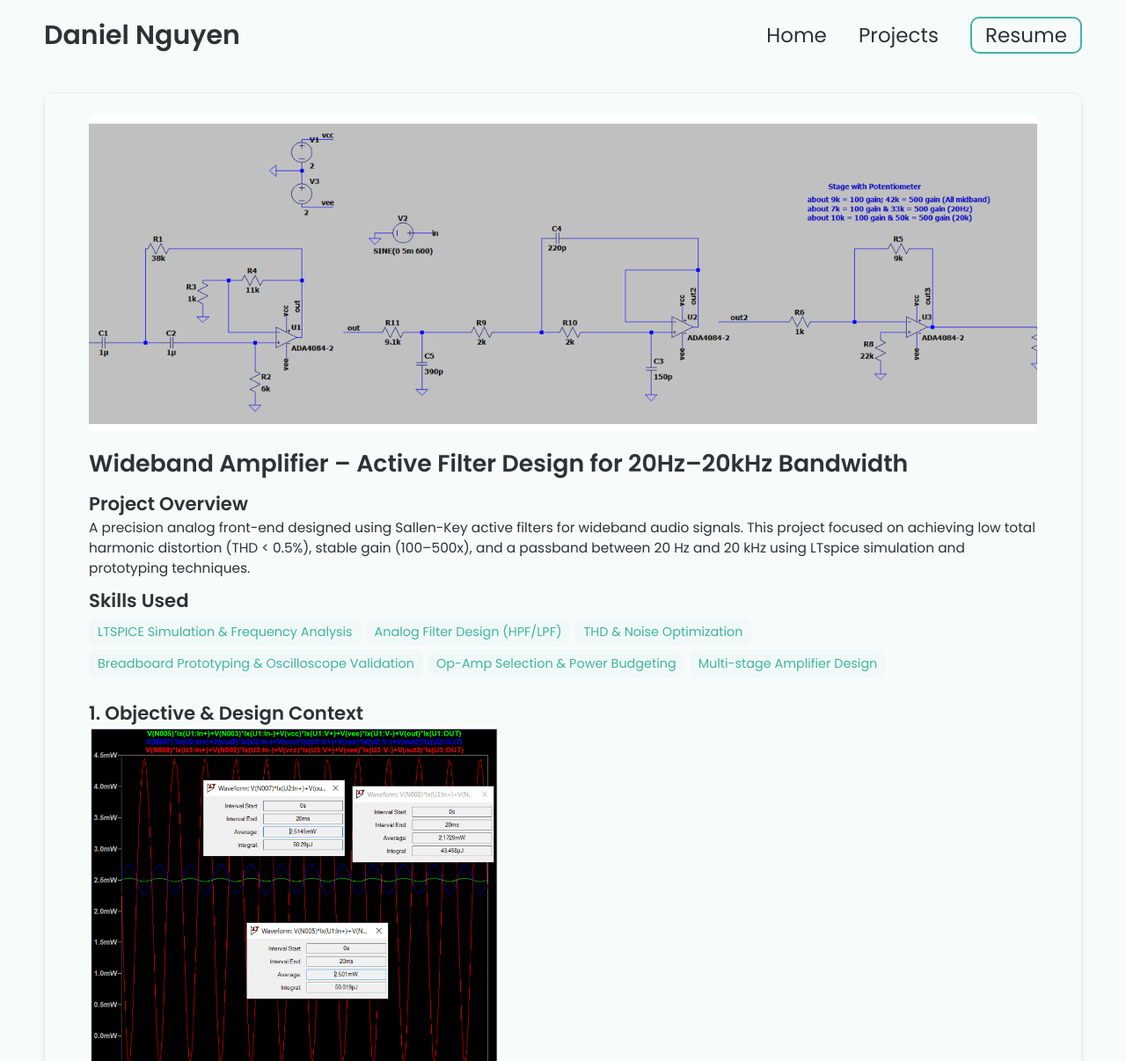
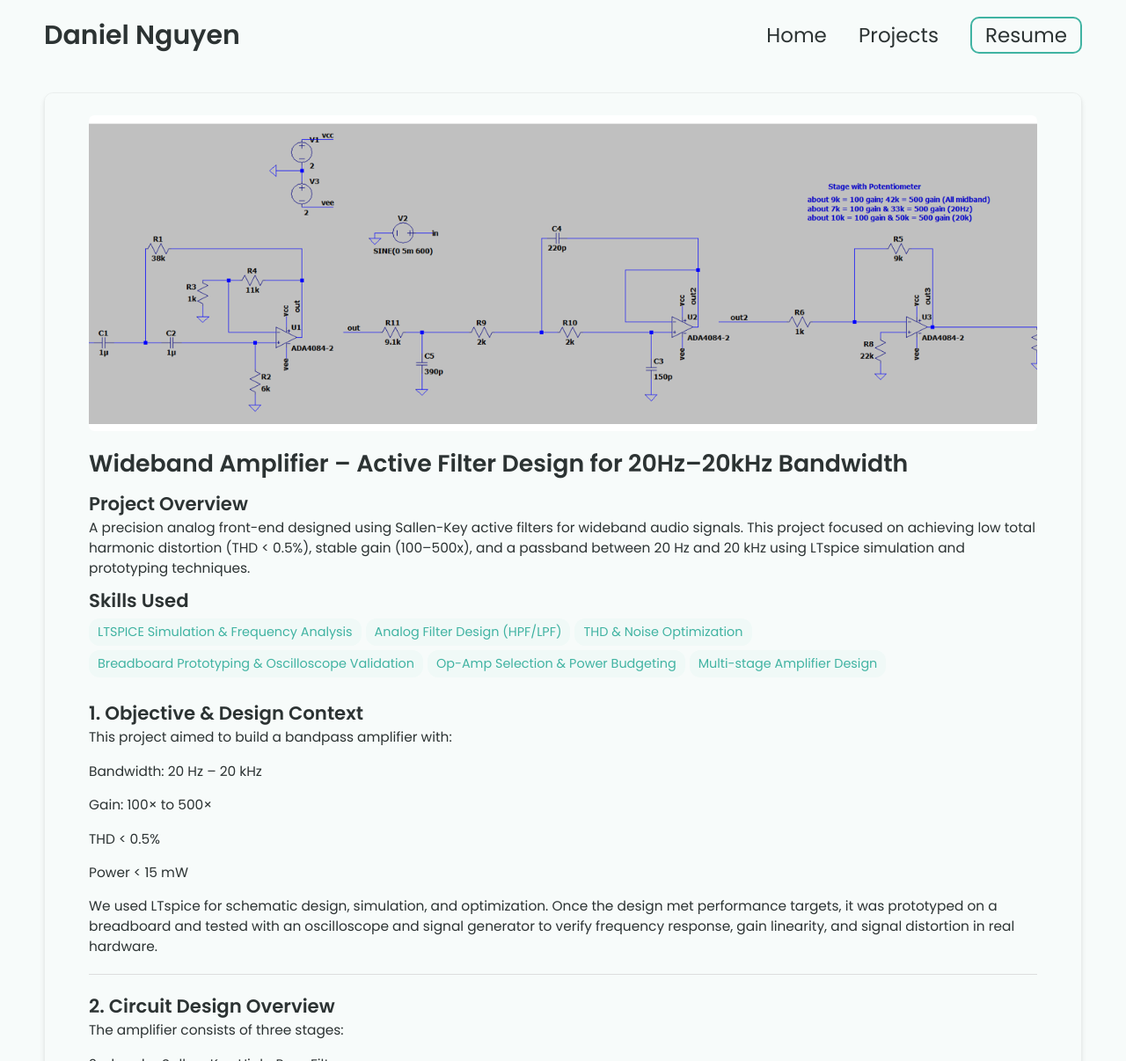
Before and after one commit to DanielNG0309/DanielNG0309.github.io, a Jekyll site: the page built from _projects/Low_Noise_Amplifier/index.md, in a window 1280 px wide. Shown: the top 1206 px of the page at 88% size. Built offline with Jekyll 4.4.1, drawn with Linux system fonts in a browser that asks for light colours; grey boxes are pictures that could not be loaded.

Commit message:
Update index.md

```diff
--- a/_projects/Low_Noise_Amplifier/index.md
+++ b/_projects/Low_Noise_Amplifier/index.md
@@ -17,10 +17,6 @@ main-image: /ltspice1_cover.png
 
 ## 1. Objective & Design Context
 
-{% include image-gallery.html images="power.png" height="400" %}
-
-{% include image-gallery.html images="projector.png" height="400" %}
-
 This project aimed to build a bandpass amplifier with:
 
 Bandwidth: 20 Hz – 20 kHz
@@ -33,6 +29,8 @@ Power < 15 mW
 
 We used LTspice for schematic design, simulation, and optimization. Once the design met performance targets, it was prototyped on a breadboard and tested with an oscilloscope and signal generator to verify frequency response, gain linearity, and signal distortion in real hardware.
 
+---
+
 ## 2. Circuit Design Overview
 The amplifier consists of three stages:
 
@@ -43,6 +41,8 @@ The amplifier consists of three stages:
 Inverting Amplifier with variable gain
 
 This configuration ensures a smooth passband, low noise, and adjustable gain across a wide frequency spectrum.
+
+---
 
 ## 3. Key Components & Design
 ### **a. High-Pass Filter Stage**
@@ -65,6 +65,8 @@ Adjustable gain via potentiometer
 Final gain range from 1x–5x
 
 Optional offset tuning via resistor biasing
+
+---
 
 ## 4. LTSPICE Simulation & Optimization
 ### **a. Frequency Response**
@@ -103,6 +105,8 @@ Optional offset tuning via resistor biasing
 
 Average power per amplifier is about 2.5 mW, so it makes 2.5*3 = **7.5 mW** of dissipated power for the whole design.
 
+---
+
 ## 5. Breadboard Prototyping & Testing
 ### **a. Physical Build**
 Assembled full 3-stage design on breadboard
@@ -127,5 +131,7 @@ No oscillation or unexpected peaking observed
 
 Minor component value tweaks were applied post-testing for optimal flatness
 
+---
+
 ## 6. Reflection
 This project reinforced the full cycle of design → simulate → prototype → validate, requiring both theoretical design via LTspice and practical skills in breadboarding, measurement, and debugging. It was a great demonstration of analog system integration and performance tuning.
```
